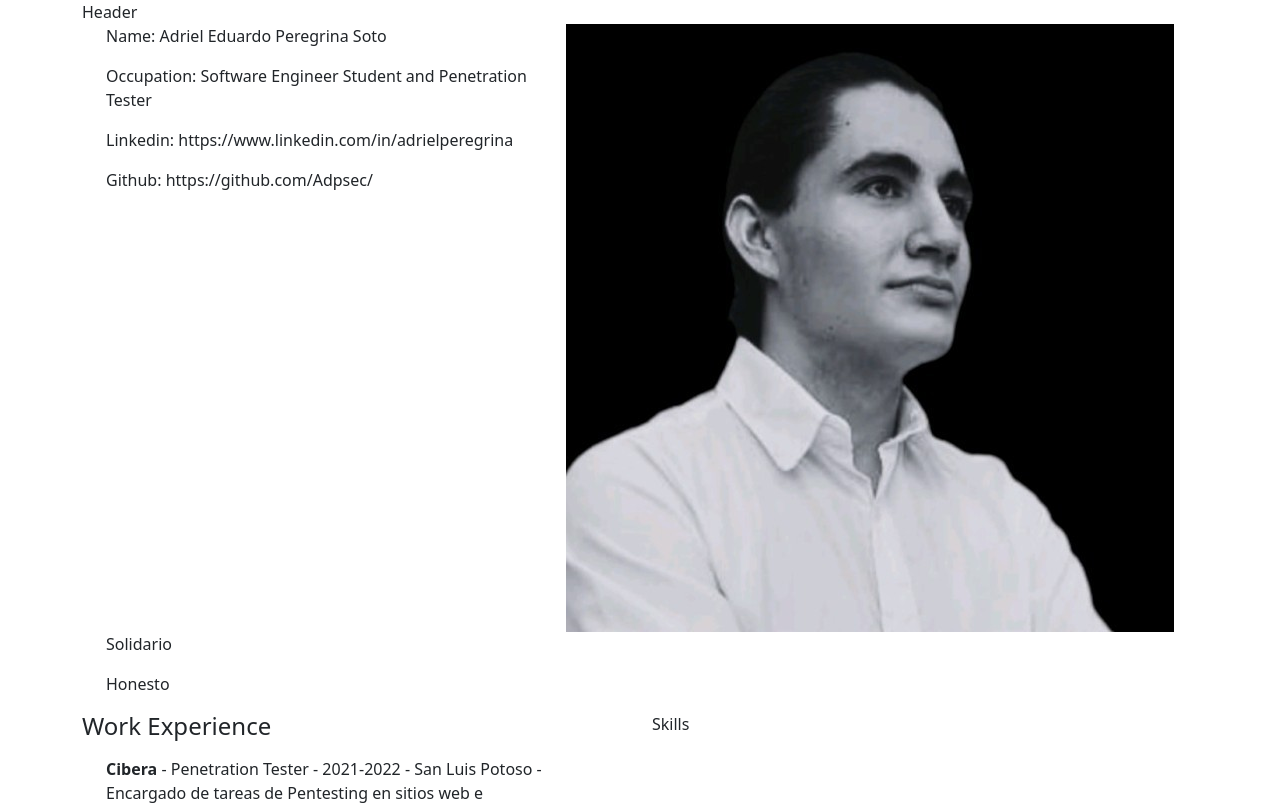
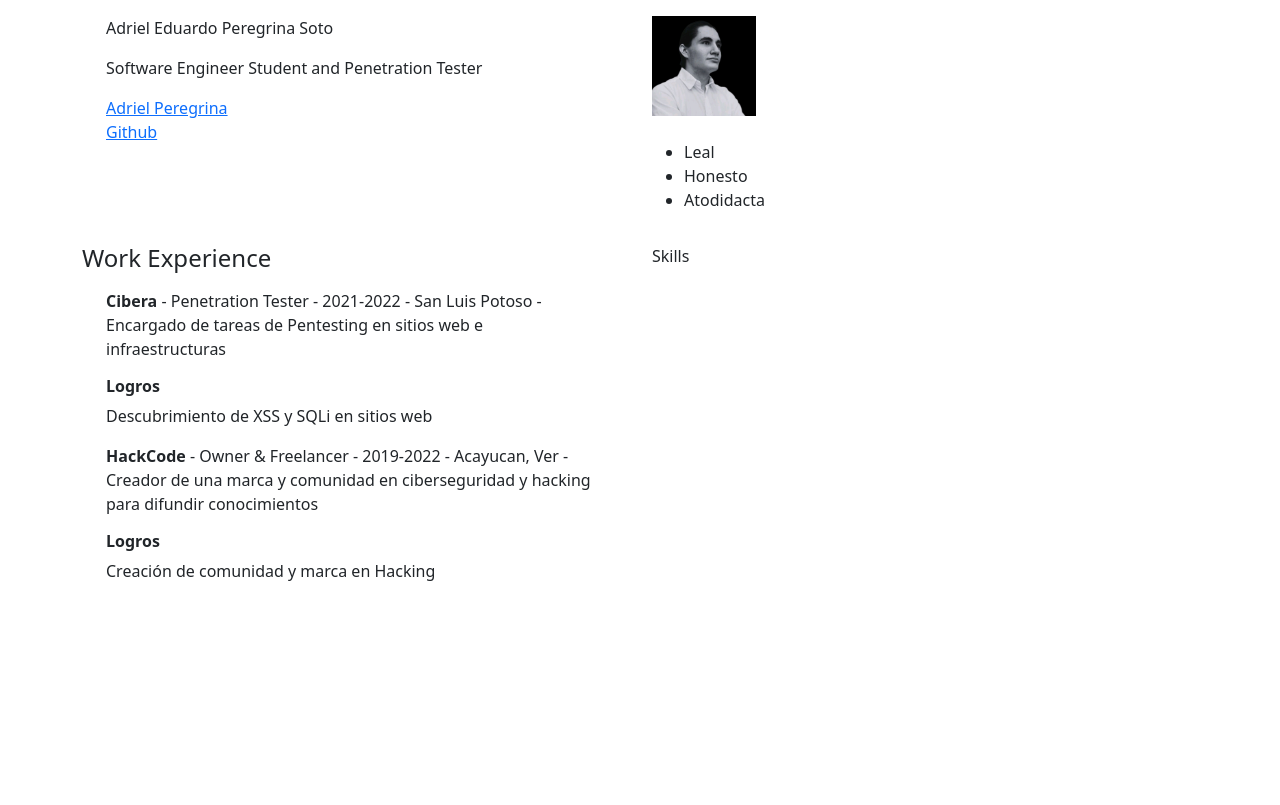
Before and after one commit to Adpsec/adpsec.github.io, an Angular app: page / in a window 1280 px wide. Shown: the top 805 px of the page. Built offline with nearby package versions, Linux system fonts and the light colour scheme.

Commit message:
Cambios en el componente header

```diff
--- a/src/app/app.component.html
+++ b/src/app/app.component.html
@@ -12,7 +12,6 @@
       <div class="container">
         <div class="row">
           <div class="col">
-            Header
             <app-header-cv></app-header-cv>
           </div>
         </div>
--- a/src/app/components/header-cv/header-cv.component.html
+++ b/src/app/components/header-cv/header-cv.component.html
@@ -1,17 +1,22 @@
-<div class="container">
+<div class="container my-3">
   <div class="row">
     <div class="col-md">
-      <p>Name: Adriel Eduardo Peregrina Soto</p>
-      <p>Occupation: Software Engineer Student and Penetration Tester</p>
-      <p>Linkedin: <a>https://www.linkedin.com/in/adrielperegrina</a></p>
-      <p>Github: <a>https://github.com/Adpsec/</a></p>
+      <p>Adriel Eduardo Peregrina Soto</p>
+      <p>Software Engineer Student and Penetration Tester</p>
+      <a href="https://www.linkedin.com/in/adrielperegrina">Adriel Peregrina</a>
+      <br>
+      <a href="https://github.com/Adpsec/">Github</a>
     </div>
     <div class="col-md">
-      <img src="../../../assets/images/foto.jpeg">
-    </div>
-    <div>
-      <p>Solidario</p>
-      <p>Honesto</p>
+      <img src="../../../assets/images/foto.jpeg" class="img-circle" width="104" height="100">
+      <div>
+        <ul>
+          <br>
+          <li>Leal</li>
+          <li>Honesto</li>
+          <li>Atodidacta</li>
+        </ul>
+      </div>
     </div>
   </div>
 </div>
```
Also changed, not shown: 1 other file (tests, documents, lock files or other folders).
